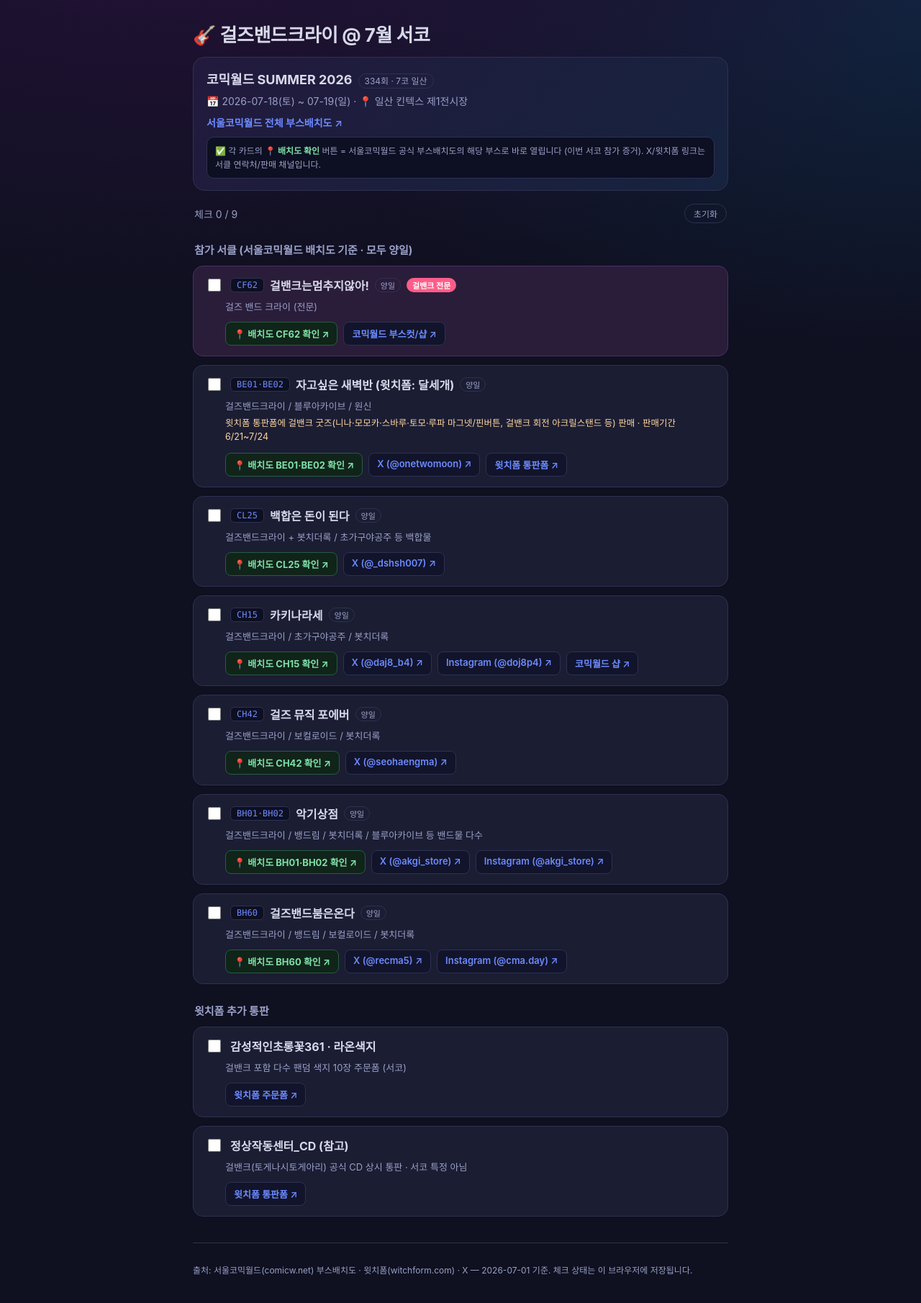
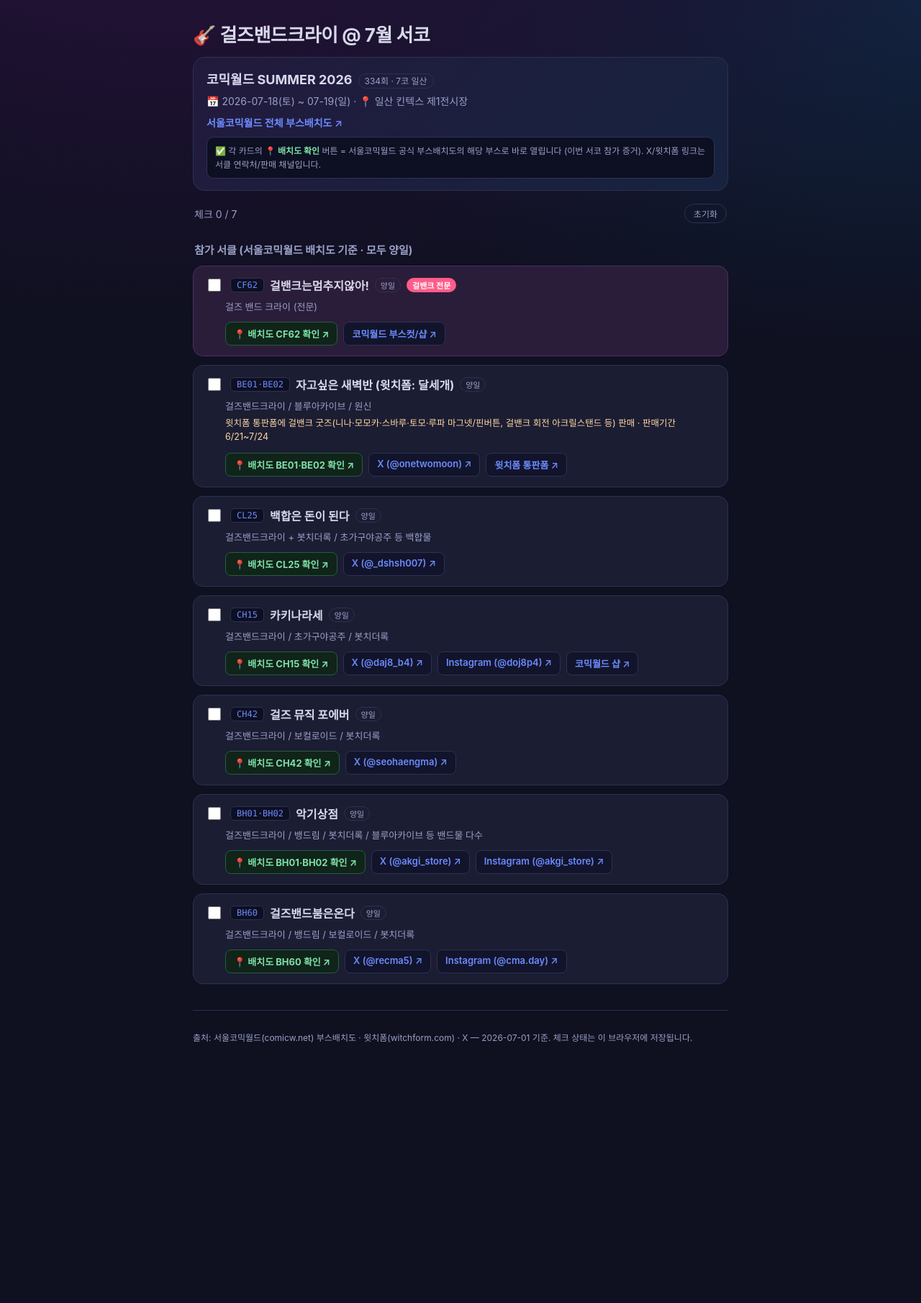
Before and after one commit to bini59/317_gbc_seoko, a React (Vite) app: page / in a window 1280 px wide. Shown: the top 1810 px of the page at 72% size. After the commit the page ends 1543 px from the top, so only its background shows below. Built offline with nearby package versions, Linux system fonts and the light colour scheme.

Commit message:
chore: remove 윗치폼 추가 통판 section

```diff
--- a/src/App.jsx
+++ b/src/App.jsx
@@ -1,5 +1,5 @@
 import { useEffect, useMemo, useState } from "react";
-import { event, circles, witchformExtra } from "./data.js";
+import { event, circles } from "./data.js";
 
 const STORAGE_KEY = "gbc-seoko-2026-07-checks";
 
@@ -50,7 +50,7 @@
 
 export default function App() {
   const [checks, toggle, setChecks] = useChecks();
-  const allItems = useMemo(() => [...circles, ...witchformExtra], []);
+  const allItems = useMemo(() => circles, []);
   const doneCount = allItems.filter((i) => checks[i.id]).length;
 
   return (
@@ -86,13 +86,6 @@
         ))}
       </section>
 
-      <section>
-        <h2>윗치폼 추가 통판</h2>
-        {witchformExtra.map((c) => (
-          <Card key={c.id} item={c} checked={checks[c.id]} onToggle={() => toggle(c.id)} />
-        ))}
-      </section>
-
       <footer>
         <p>
           출처: 서울코믹월드(comicw.net) 부스배치도 · 윗치폼(witchform.com) · X — 2026-07-01 기준.
```
